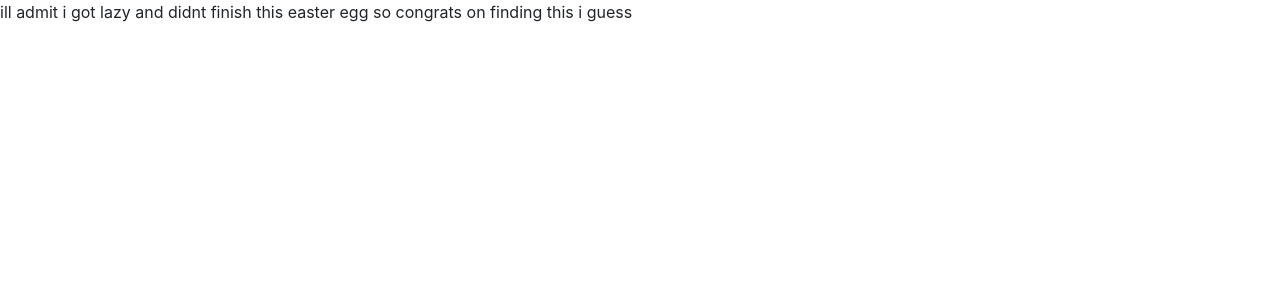
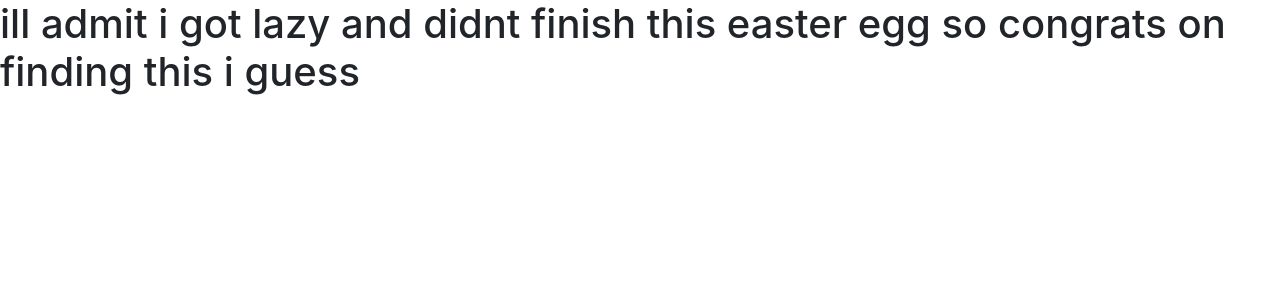
Before and after one commit to qudip/website, a React (Create React App) app: page /eggone in a window 1280 px wide. Shown: the top 300 px of the page. Built offline with nearby package versions, Linux system fonts and the light colour scheme.

Commit message:
fixed warnings

```diff
--- a/cpanel.yml
+++ /dev/null
@@ -1,4 +0,0 @@
----
-deployment:
-  tasks:
-    - export DEPLOYPATH=/home/quinugfk/repositories/website
--- a/src/App.js
+++ b/src/App.js
@@ -1,6 +1,4 @@
 import React from 'react';
-import NavBar from './components/Navbar.js';
-import Footer from './components/Footer.js';
 import Portfolio from './components/Portfolio.js';
 import Education from './components/Education.js';
 import About from './components/About.js';
--- a/src/components/EggOne.js
+++ b/src/components/EggOne.js
@@ -4,7 +4,7 @@ import React from 'react';
 
 function EggOne() {
   return (
-    <a>ill admit i got lazy and didnt finish this easter egg so congrats on finding this i guess</a>
+    <h1>ill admit i got lazy and didnt finish this easter egg so congrats on finding this i guess</h1>
   );
 }
 
```
